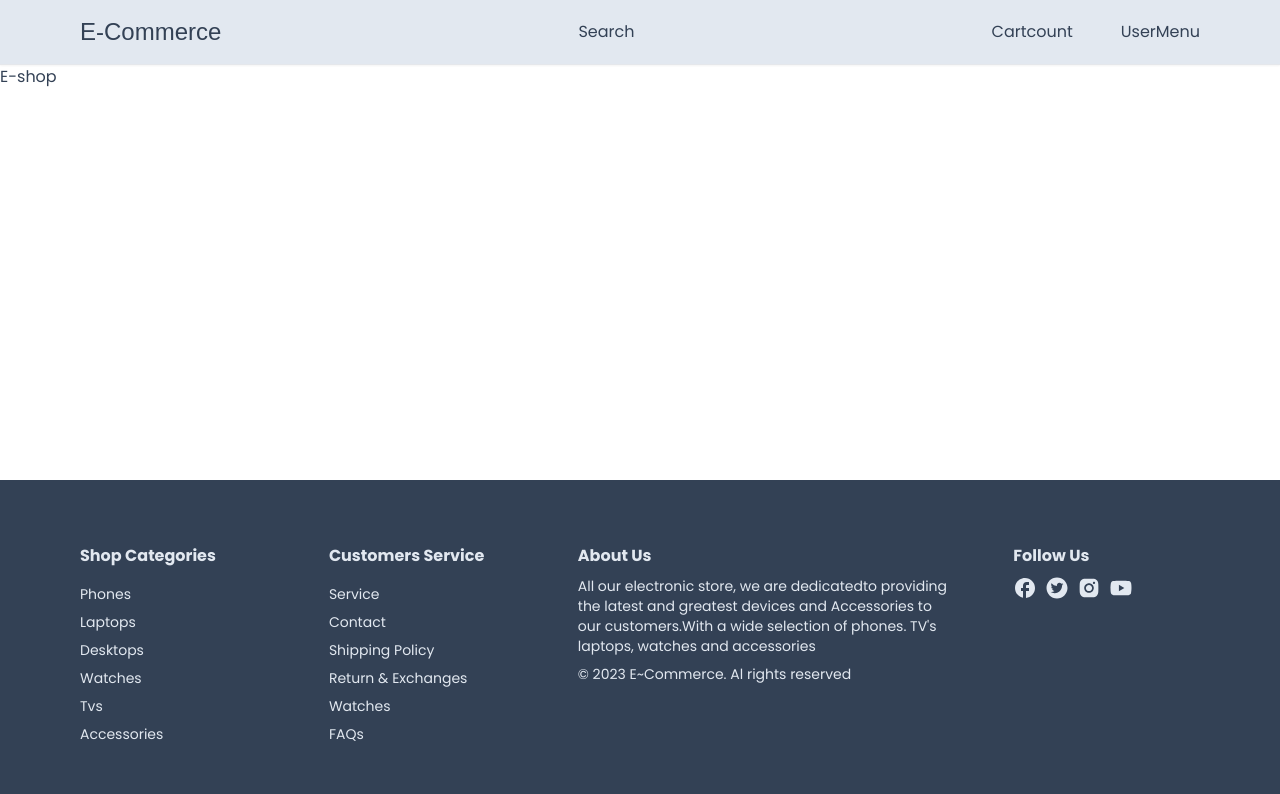
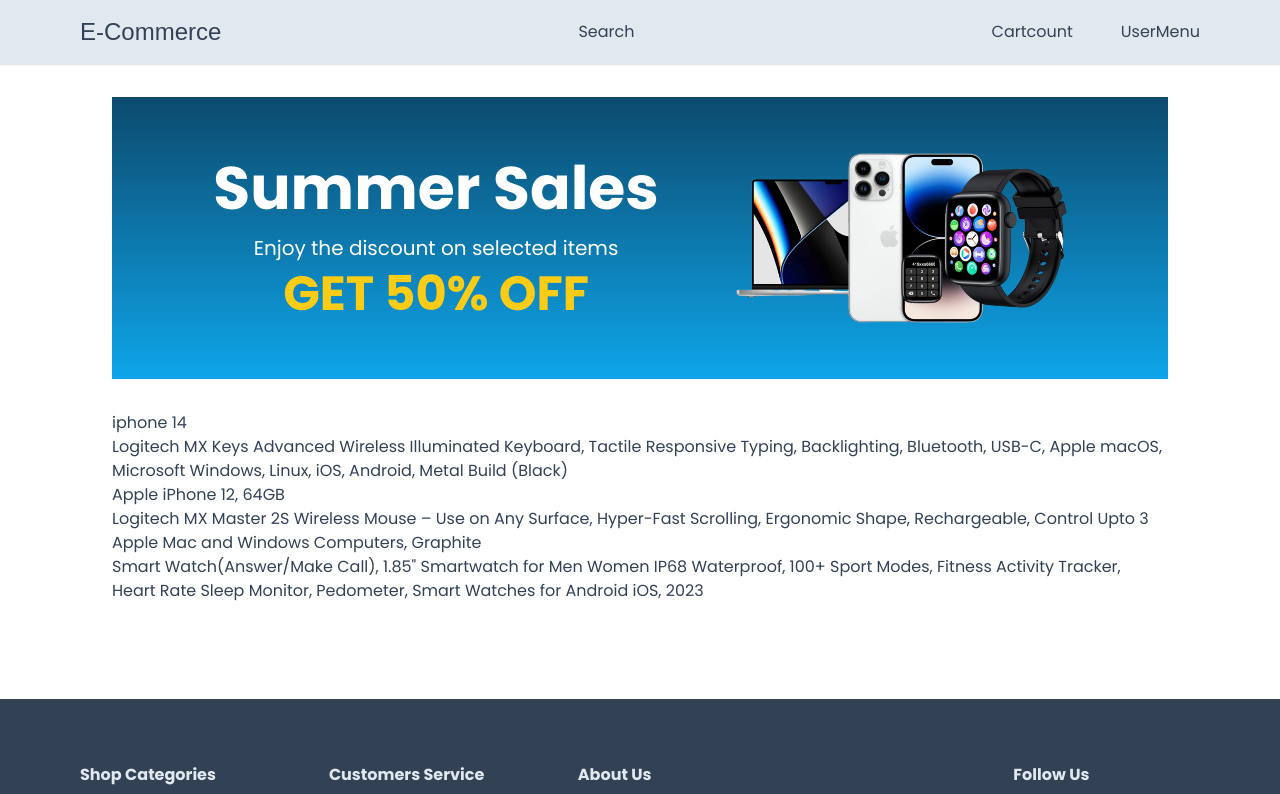
Before and after one commit to Ella-1/E-Shop, a Next.js app: page / in a window 1280 px wide. Shown: the top 794 px of the page. Built offline with nearby package versions, Linux system fonts and the light colour scheme; a web font is replaced by a local one.

Commit message:
home banner

```diff
--- a/app/components/HomeBanner.tsx
+++ b/app/components/HomeBanner.tsx
@@ -1,18 +1,27 @@
 import React from 'react'
+import Image from 'next/image'
 
 export default function HomeBanner() {
   return (
     <div className='relative bg-gradient-to-t from-sky-500 to-sky-900 mb-8'>
-        <div className='mx-auto px-8 py-12 flex flex-col gap-2 md:flex-row items-center justify-evenly'>
-        <div>
-            <h1>Summer Sales</h1>
-            <p>Enjoy the discount on selected items</p>
-            <p>GET 50% OFF</p>
-        </div>
-        <div></div>
-
-        </div>
+    <div className='mx-auto px-8 py-12 flex flex-col gap-2 md:flex-row items-center justify-evenly'>
+    <div className='mb-8 md:mb-0 text-center'>
+        <h1 className='text-4xl md:text-6xl font-bold text-white mb-4'>Summer Sales</h1>
+        <p className='text-lg md:text-xl text-white mb-2'>Enjoy the discount on selected items</p>
+        <p className='text-2xl md:text-5xl text-yellow-400 font-bold'>GET 50% OFF</p>
+    </div>
+    <div className='w-1/3 relative aspect-video'>
+      <Image
+      fill
+      src='/banner-image.png'
+      alt="Banner Image"
+      className="object-contain"
+      />
 
     </div>
+
+    </div>
+
+</div>
   )
 }
--- a/app/page.tsx
+++ b/app/page.tsx
@@ -1,9 +1,25 @@
-import Image from 'next/image'
+import Image from "next/image";
+import Container from "./components/Container";
+import HomeBanner from "./components/Homebanner";
+import { products } from "@/utils/products";
 
 export default function Home() {
   return (
-    <div>
-      E-shop
+    <div className="p-8">
+      <Container>
+        <div>
+          <HomeBanner />
+        </div>
+        <div>
+        {products.map((product: any )=> {
+          return (
+            <div>
+              {product.name}
+            </div>
+          )
+        })}
+        </div>
+      </Container>
     </div>
-  )
+  );
 }
--- /dev/null
+++ b/utils/products.tsx
@@ -0,0 +1,183 @@
+export const products = [
+    {
+      id: "64a654593e91b8e73a351e9b",
+      name: "iphone 14",
+      description: "Short description",
+      price: 2999,
+      brand: "apple",
+      category: "Phone",
+      inStock: true,
+      images: [
+        {
+          color: "White",
+          colorCode: "#FFFFFF",
+          image:
+            "https://firebasestorage.googleapis.com/v0/b/ecommerce-shop-cc542.appspot.com/o/products%2F1688622161445-iphone14-white.png?alt=media&token=fe2065e5-fdfe-4a6f-baa6-380b5fad90b8",
+        },
+        {
+          color: "Gray",
+          colorCode: "#808080",
+          image:
+            "https://firebasestorage.googleapis.com/v0/b/ecommerce-shop-cc542.appspot.com/o/products%2F1688622165836-iphone14-gray.png?alt=media&token=58f684db-998e-43eb-aa06-efe3d6ccfad4",
+        },
+      ],
+      reviews: [],
+    },
+    {
+      id: "64a4ebe300900d44bb50628a",
+      name: "Logitech MX Keys Advanced Wireless Illuminated Keyboard, Tactile Responsive Typing, Backlighting, Bluetooth, USB-C, Apple macOS, Microsoft Windows, Linux, iOS, Android, Metal Build (Black)",
+      description:
+        "PERFECT STROKE KEYS - Spherically-dished keys match the shape of your fingertips, offering satisfying feedback with every tap\nCOMFORT AND STABILITY - Type with confidence on a keyboard crafted for comfort, stability, and precision",
+      price: 102.99,
+      brand: "logitech",
+      category: "Accesories",
+      inStock: true,
+      images: [
+        {
+          color: "Black",
+          colorCode: "#000000",
+          image:
+            "https://firebasestorage.googleapis.com/v0/b/ecommerce-shop-cc542.appspot.com/o/products%2F1688529886610-black-logitech-keyboard.jpg?alt=media&token=353aa276-1316-4e50-bc26-8e3828fe6cdd",
+        },
+      ],
+      reviews: [
+        {
+          id: "64a65a6158b470c6e06959ee",
+          userId: "6475af156bad4917456e6e1e",
+          productId: "64a4ebe300900d44bb50628a",
+          rating: 5,
+          comment: "good",
+          createdDate: "2023-07-06T06:08:33.067Z",
+          user: {
+            id: "6475af156bad4917456e6e1e",
+            name: "Charles",
+            email: "example@gmail.com",
+            emailVerified: null,
+            image:
+              "https://lh3.googleusercontent.com/a/AAcHTteOiCtILLBWiAoolIW9PJH-r5825pBDl824_8LD=s96-c",
+            hashedPassword: null,
+            createdAt: "2023-05-30T08:08:53.979Z",
+            updatedAt: "2023-05-30T08:08:53.979Z",
+            role: "ADMIN",
+          },
+        },
+      ],
+    },
+    {
+      id: "648437b38c44d52b9542e340",
+      name: "Apple iPhone 12, 64GB",
+      description:
+        'The product is refurbished, fully functional, and in excellent condition. Backed by the 90-day E~Shop Renewed Guarantee.\n- This pre-owned product has been professionally inspected, tested and cleaned by Amazon qualified vendors. It is not certified by Apple.\n- This product is in "Excellent condition". The screen and body show no signs of cosmetic damage visible from 12 inches away.\n- This product will have a battery that exceeds 80% capacity relative to new.\n- Accessories may not be original, but will be compatible and fully functional. Product may come in generic box.\n- Product will come with a SIM removal tool, a charger and a charging cable. Headphone and SIM card are not included.\n- This product is eligible for a replacement or refund within 90-day of receipt if it does not work as expected.\n- Refurbished phones are not guaranteed to be waterproof.',
+      price: 40,
+      brand: "Apple",
+      category: "Phone",
+      inStock: true,
+      images: [
+        {
+          color: "Black",
+          colorCode: "#000000",
+          image:
+            "https://firebasestorage.googleapis.com/v0/b/ecommerce-shop-cc542.appspot.com/o/products%2F1686386605041-iphone12-black.jpg?alt=media&token=32abf316-ddf6-4870-9e1e-a7c884b750d6",
+        },
+        {
+          color: "Blue",
+          colorCode: " #0000FF",
+          image:
+            "https://firebasestorage.googleapis.com/v0/b/ecommerce-shop-cc542.appspot.com/o/products%2F1686386607274-iphone12-blue.jpg?alt=media&token=e83a9b13-86b6-4518-9f1e-8ddef12ba9a2",
+        },
+        {
+          color: "Red",
+          colorCode: "#FF0000",
+          image:
+            "https://firebasestorage.googleapis.com/v0/b/ecommerce-shop-cc542.appspot.com/o/products%2F1686386608652-iphone12-red.jpg?alt=media&token=603a9e86-5b8c-4f8d-b61c-c1c77e60e954",
+        },
+      ],
+      reviews: [
+        {
+          id: "6499b4887402b0efd394d8f3",
+          userId: "6499b184b0e9a8c8709821d3",
+          productId: "648437b38c44d52b9542e340",
+          rating: 4,
+          comment:
+            "good enough. I like the camera and casing. the delivery was fast too.",
+          createdDate: "2023-06-26T15:53:44.483Z",
+          user: {
+            id: "6499b184b0e9a8c8709821d3",
+            name: "Chaoo",
+            email: "example1@gmail.com",
+            emailVerified: null,
+            image:
+              "https://lh3.googleusercontent.com/a/AAcHTtcuRLwWi1vPKaQOcJlUurlhRAIIq2LgYccE8p32=s96-c",
+            hashedPassword: null,
+            createdAt: "2023-06-26T15:40:52.558Z",
+            updatedAt: "2023-06-26T15:40:52.558Z",
+            role: "USER",
+          },
+        },
+        {
+          id: "6499a110efe4e4de451c7edc",
+          userId: "6475af156bad4917456e6e1e",
+          productId: "648437b38c44d52b9542e340",
+          rating: 5,
+          comment: "I really liked it!!",
+          createdDate: "2023-06-26T14:30:40.998Z",
+          user: {
+            id: "6475af156bad4917456e6e1e",
+            name: "Charles",
+            email: "example@gmail.com",
+            emailVerified: null,
+            image:
+              "https://lh3.googleusercontent.com/a/AAcHTteOiCtILLBWiAoolIW9PJH-r5825pBDl824_8LD=s96-c",
+            hashedPassword: null,
+            createdAt: "2023-05-30T08:08:53.979Z",
+            updatedAt: "2023-05-30T08:08:53.979Z",
+            role: "ADMIN",
+          },
+        },
+      ],
+    },
+    {
+      id: "64a4e9e77e7299078334019f",
+      name: "Logitech MX Master 2S Wireless Mouse – Use on Any Surface, Hyper-Fast Scrolling, Ergonomic Shape, Rechargeable, Control Upto 3 Apple Mac and Windows Computers, Graphite",
+      description:
+        "Cross computer control: Game changing capacity to navigate seamlessly on 3 computers, and copy paste text, images, and files from 1 to the other using Logitech flow\nDual connectivity: Use with upto 3 Windows or Mac computers via included Unifying receiver or Bluetooth Smart wireless technology. Gesture button- Yes",
+      price: 70,
+      brand: "logitech",
+      category: "Accesories",
+      inStock: true,
+      images: [
+        {
+          color: "Graphite",
+          colorCode: " #383838",
+          image:
+            "https://firebasestorage.googleapis.com/v0/b/ecommerce-shop-cc542.appspot.com/o/products%2F1688529379028-logitech-graphite-mouse.jpg?alt=media&token=f9dfba29-832f-4c58-88c6-a7a0ae6b22bf",
+        },
+      ],
+      reviews: [],
+    },
+    {
+      id: "649d775128b6744f0f497040",
+      name: 'Smart Watch(Answer/Make Call), 1.85" Smartwatch for Men Women IP68 Waterproof, 100+ Sport Modes, Fitness Activity Tracker, Heart Rate Sleep Monitor, Pedometer, Smart Watches for Android iOS, 2023',
+      description:
+        'Bluetooth Call and Message Reminder: The smart watch is equipped with HD speaker, after connecting to your phone via Bluetooth, you can directly use the smartwatches to answer or make calls, read messages, store contacts, view call history. The smartwatch can set up more message notifications in "GloryFit" APP. You will never miss any calls and messages during meetings, workout and riding.',
+      price: 50,
+      brand: "Nerunsa",
+      category: "Watch",
+      inStock: true,
+      images: [
+        {
+          color: "Black",
+          colorCode: "#000000",
+          image:
+            "https://firebasestorage.googleapis.com/v0/b/ecommerce-shop-cc542.appspot.com/o/products%2F1688041293609-watch-black.jpg?alt=media&token=270f918c-d9f5-41a2-ad32-45d5f3c66bf0",
+        },
+        {
+          color: "Silver",
+          colorCode: "#C0C0C0",
+          image:
+            "https://firebasestorage.googleapis.com/v0/b/ecommerce-shop-cc542.appspot.com/o/products%2F1688041295389-watch-silver.jpg?alt=media&token=7341e7f0-5c29-4f91-a7e3-57e50faafb74",
+        },
+      ],
+      reviews: [],
+    },
+  ];
--- /dev/null
+++ b/utils/truncateTex.ts
@@ -0,0 +1,5 @@
+export const Truncate =(str: string) => {
+    if (str.length <25) return str
+
+    return str.substring(0,25) + "..."
+}
```
Also changed, not shown: public/banner-image.png (added).
